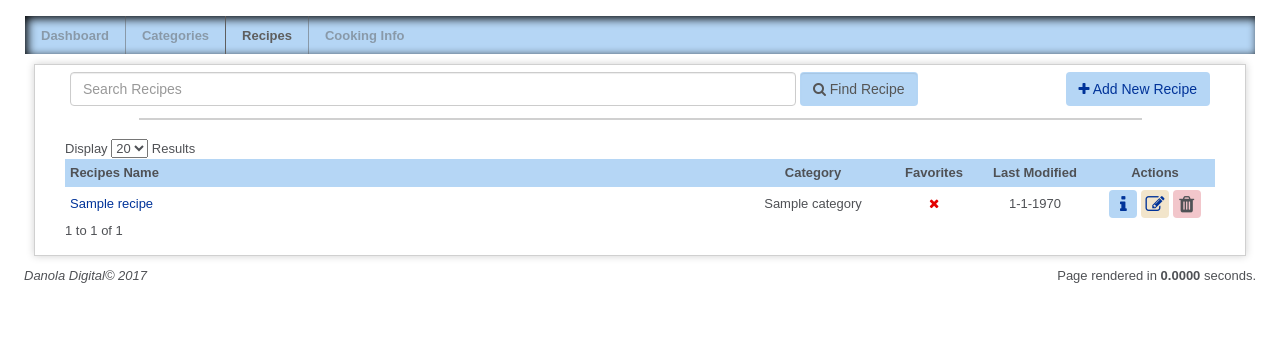
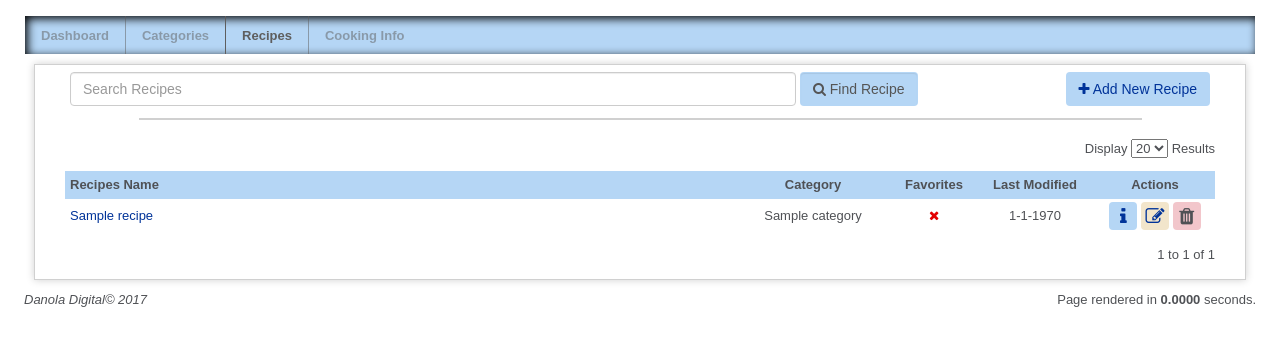
Before and after one commit to dans6225/ezCookbook, a CodeIgniter app: page /database/recipes/manager?cat_id=1 in a window 1280 px wide. Shown: the top 346 px of the page. Run offline with CodeIgniter, Linux system fonts and the light colour scheme; tables that the repository leaves empty or names only in its code hold one stand-in row (values such as "Sample post"); some libraries are stand-ins or nearby versions.

Commit message:
General updates.

```diff
--- a/application/config/routes.php
+++ b/application/config/routes.php
@@ -56,6 +56,7 @@ defined('BASEPATH') OR exit('No direct script access allowed');
 	$route['recipes/viewer/(.+)'] = 'recipes/viewer/$1';
 
 	$route['recipes/manager'] = 'recipes/manager';
+    $route['recipes/manager/page/([0-9]+)'] = 'recipes/manager/$1';
 	$route['recipes/manager/(.+)'] = 'recipes/manager/$1';
 	$route['recipes/editor/(.+)'] = 'recipes/editor/$1';
 	$route['recipes/update_recipe/(.+)'] = 'recipes/update_recipe/$1';
--- a/css/cookbook.css
+++ b/css/cookbook.css
@@ -93,7 +93,7 @@ p.footer {
 	margin: 20px 0 0 0;
 }
 
-.clearfix {
+.clearFloats {
 	clear: both;
 }
 
@@ -414,5 +414,19 @@ p.footer {
 	margin-bottom: 7px;
 }
 
+.listing-pagination {
+	padding-top: 12px;
+	text-align: right;
+}
+
+.pagination-link {
+	padding: 0 4px;
+}
+
+.listing-count {
+	padding: 0 0 12px 0;
+	text-align: right;
+}
+
 
 /* Drag-N-Drop Upload */
```
Also changed, not shown: 1 other file.
